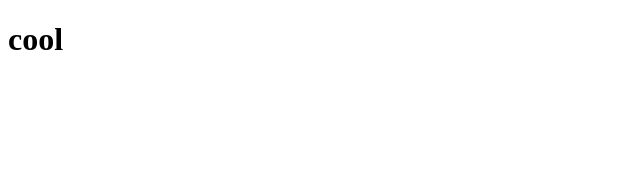
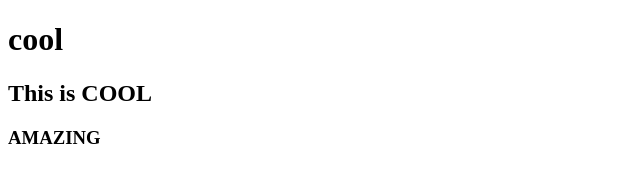
Before and after one commit to pjdpaulsagnik/project-demo-style, a plain HTML site: page hello.html in a window 1280 px wide. Shown: the whole page, without its empty margins (0-640 px from the left). Drawn offline with Linux system fonts and the light colour scheme.

Commit message:
created new branch test and updated

```diff
--- a/hello.html
+++ b/hello.html
@@ -8,5 +8,7 @@
 </head>
 <body>
     <h1>cool</h1>
+    <h2>This is COOL</h2>
+    <H3>AMAZING</H3>
 </body>
 </html>
```
